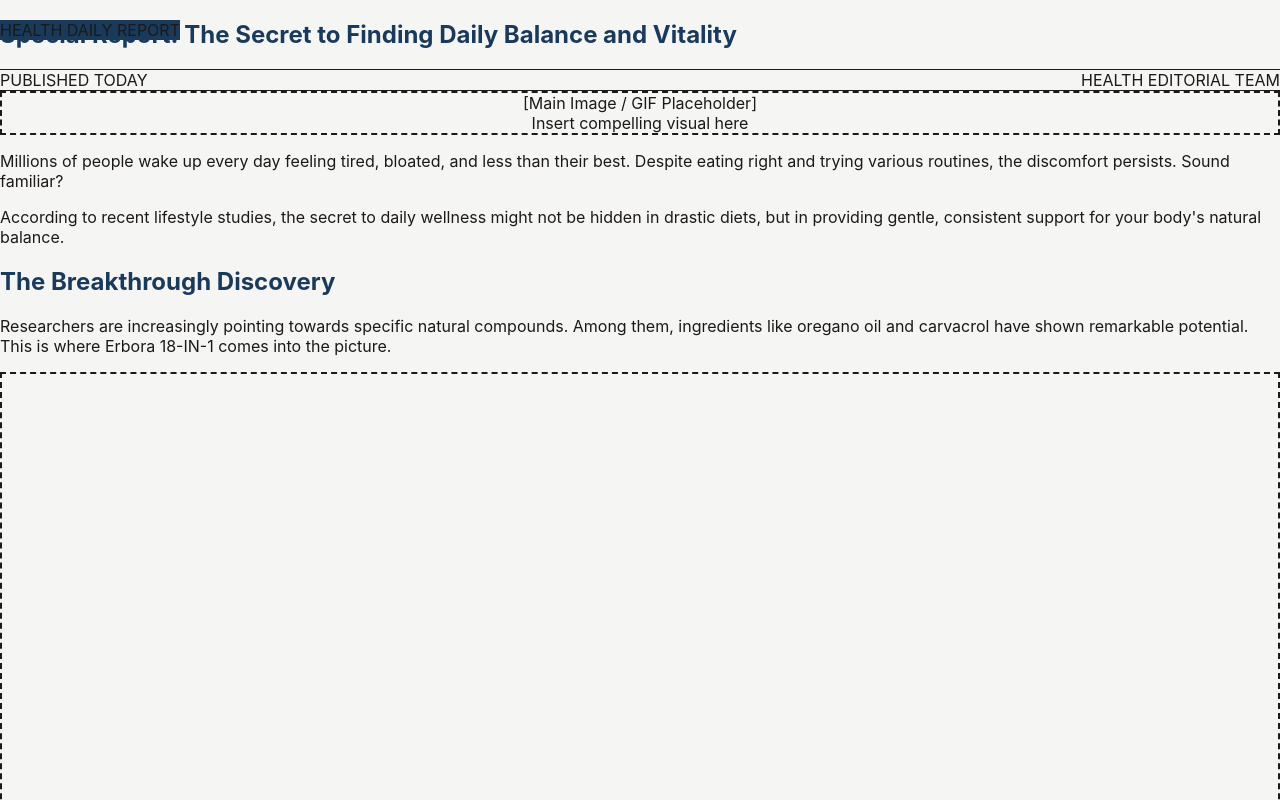
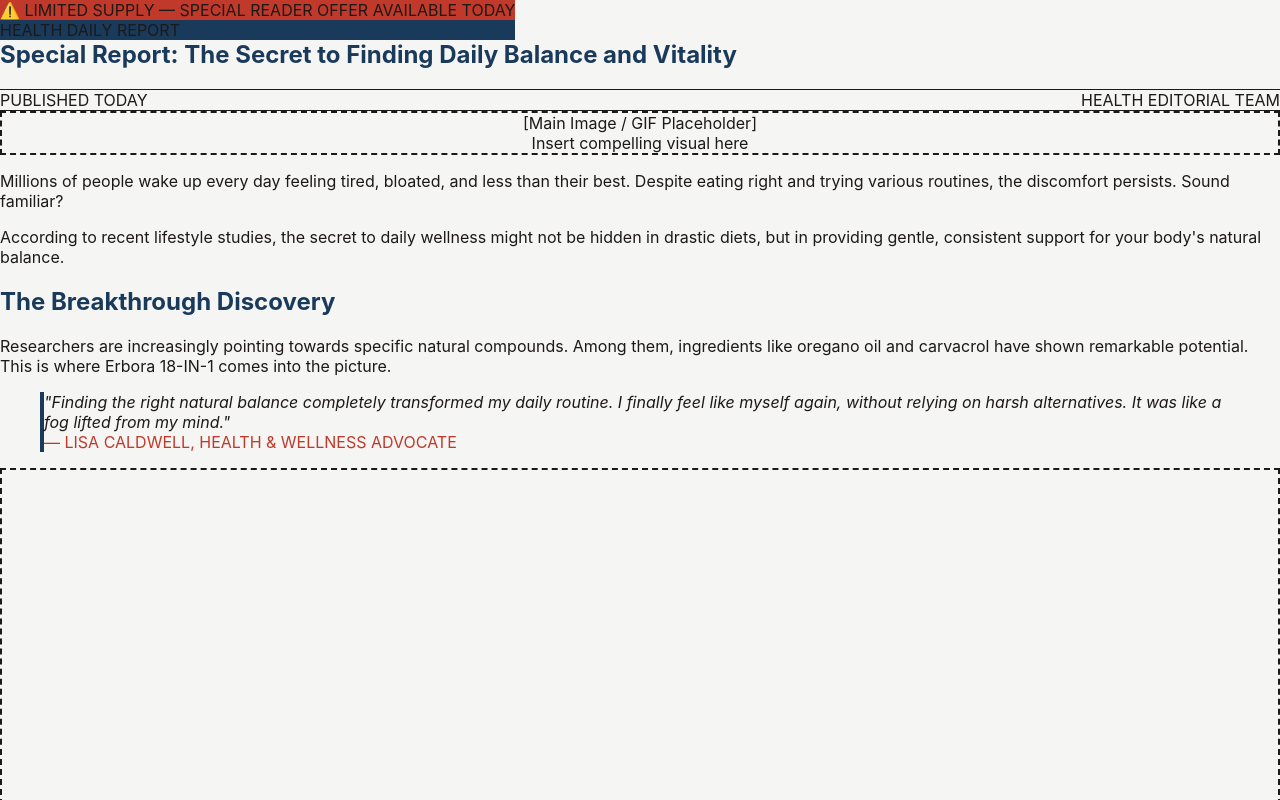
Before and after one commit to stoneandmoss26-dotcom/gusto, a React (Vite) app: page / in a window 1280 px wide. Shown: the top 800 px of the page. Built offline with nearby package versions, Linux system fonts and the light colour scheme.

Commit message:
Enhance advertorial page with breadcrumb, top bar and blockquotes

```diff
--- a/src/App.tsx
+++ b/src/App.tsx
@@ -5,22 +5,38 @@
 
 export default function App() {
   return (
-    <div className="min-h-screen bg-white font-sans text-stone-800 pt-16 pb-20">
-      {/* Fixed Topbar */}
-      <header className="fixed top-0 left-0 right-0 z-50 bg-[#1a3a5c] text-white shadow-md">
-        <div className="mx-auto flex h-16 max-w-6xl items-center justify-between px-4 sm:px-8">
-          <div className="text-xl font-bold uppercase tracking-wider font-serif">Health Daily Report</div>
-          <nav className="text-sm font-medium hidden sm:block text-slate-200">
-            <span className="cursor-pointer hover:text-white transition-colors">Trending Today</span>
-          </nav>
+    <div className="min-h-screen bg-white font-sans text-stone-800 pt-24 pb-20">
+      {/* Fixed Topbar & Header Wrapper */}
+      <div className="fixed top-0 left-0 right-0 z-50">
+        {/* Announcement Bar */}
+        <div className="bg-[#c0392b] text-white text-xs sm:text-sm text-center py-1.5 px-4 font-bold tracking-widest uppercase">
+          ⚠️ Limited Supply — Special Reader Offer Available Today
         </div>
-      </header>
+        {/* Main Header */}
+        <header className="bg-[#1a3a5c] text-white shadow-md">
+          <div className="mx-auto flex h-14 sm:h-16 max-w-6xl items-center justify-between px-4 sm:px-8">
+            <div className="text-lg sm:text-xl font-bold uppercase tracking-wider font-serif">Health Daily Report</div>
+            <nav className="text-sm font-medium hidden sm:block text-slate-200">
+              <span className="cursor-pointer hover:text-white transition-colors">Trending Today</span>
+            </nav>
+          </div>
+        </header>
+      </div>
 
       {/* Main Content Area */}
       <main className="mx-auto max-w-6xl px-4 py-8 sm:px-8 md:flex md:gap-12">
 
         {/* Left Column / Main Article */}
         <article className="md:w-2/3">
+          {/* Breadcrumb */}
+          <nav className="mb-5 text-xs sm:text-sm text-stone-500 font-sans uppercase tracking-wider font-semibold">
+            <a href="#" className="hover:text-[#c0392b] transition-colors">Home</a>
+            <span className="mx-2">/</span>
+            <a href="#" className="hover:text-[#c0392b] transition-colors">Health News</a>
+            <span className="mx-2">/</span>
+            <span className="text-stone-800">Special Report</span>
+          </nav>
+
           <h1 className="font-serif text-3xl font-extrabold leading-tight text-[#1a3a5c] sm:text-4xl md:text-5xl">
             Special Report: The Secret to Finding Daily Balance and Vitality
           </h1>
@@ -30,7 +46,7 @@
             <span>Health Editorial Team</span>
           </div>
 
-          <div className="my-8 aspect-video w-full bg-slate-100 flex flex-col items-center justify-center border-2 border-dashed border-slate-300 text-slate-500 rounded-xl overflow-hidden">
+          <div className="my-8 aspect-video w-full bg-slate-100 flex flex-col items-center justify-center border-2 border-dashed border-slate-300 text-slate-500 rounded-xl overflow-hidden shadow-sm">
             <span className="text-lg font-bold">[Main Image / GIF Placeholder]</span>
             <span className="text-sm mt-1">Insert compelling visual here</span>
           </div>
@@ -53,7 +69,15 @@
               This is where Erbora 18-IN-1 comes into the picture.
             </p>
 
-            <div className="my-8 aspect-square sm:aspect-video w-full bg-slate-100 flex flex-col items-center justify-center border-2 border-dashed border-slate-300 text-slate-500 rounded-xl overflow-hidden">
+            {/* Blockquote feature */}
+            <blockquote className="my-8 border-l-4 border-[#1a3a5c] bg-slate-50 p-6 sm:p-8 italic text-stone-700 font-serif text-xl sm:text-2xl shadow-inner rounded-r-2xl">
+              "Finding the right natural balance completely transformed my daily routine. I finally feel like myself again, without relying on harsh alternatives. It was like a fog lifted from my mind."
+              <footer className="mt-4 text-sm font-sans font-bold not-italic text-[#c0392b] uppercase tracking-wider">
+                — Lisa Caldwell, Health & Wellness Advocate
+              </footer>
+            </blockquote>
+
+            <div className="my-8 aspect-square sm:aspect-video w-full bg-slate-100 flex flex-col items-center justify-center border-2 border-dashed border-slate-300 text-slate-500 rounded-xl overflow-hidden shadow-sm">
               <span className="text-lg font-bold">[Testimonial Image Placeholder]</span>
               <span className="text-sm mt-1">Insert before/after or product shot here</span>
             </div>
@@ -94,7 +118,7 @@
 
         {/* Right Sidebar */}
         <aside className="mt-16 md:mt-0 md:w-1/3">
-          <div className="sticky top-24 space-y-8">
+          <div className="sticky top-28 space-y-8">
             {/* Sidebar Widget 1 */}
             <div className="rounded-xl border border-stone-200 bg-white p-6 shadow-sm">
               <h3 className="font-sans text-lg font-bold text-[#1a3a5c] border-b border-stone-200 pb-3 mb-5 uppercase tracking-wide">
@@ -116,7 +140,7 @@
 
             {/* Sidebar CTA Widget */}
             <div className="rounded-xl bg-stone-50 p-6 text-center border border-stone-200 shadow-md">
-              <div className="aspect-square w-2/3 mx-auto bg-slate-100 flex flex-col items-center justify-center border-2 border-dashed border-slate-300 text-slate-500 rounded-full mb-6 overflow-hidden">
+              <div className="aspect-square w-2/3 mx-auto bg-slate-100 flex flex-col items-center justify-center border-2 border-dashed border-slate-300 text-slate-500 rounded-full mb-6 overflow-hidden shadow-sm">
                 <span className="font-bold text-sm">[Product]</span>
               </div>
               <h3 className="text-xl font-bold mb-2 text-[#1a3a5c] font-serif">Special Reader Discount</h3>
```
